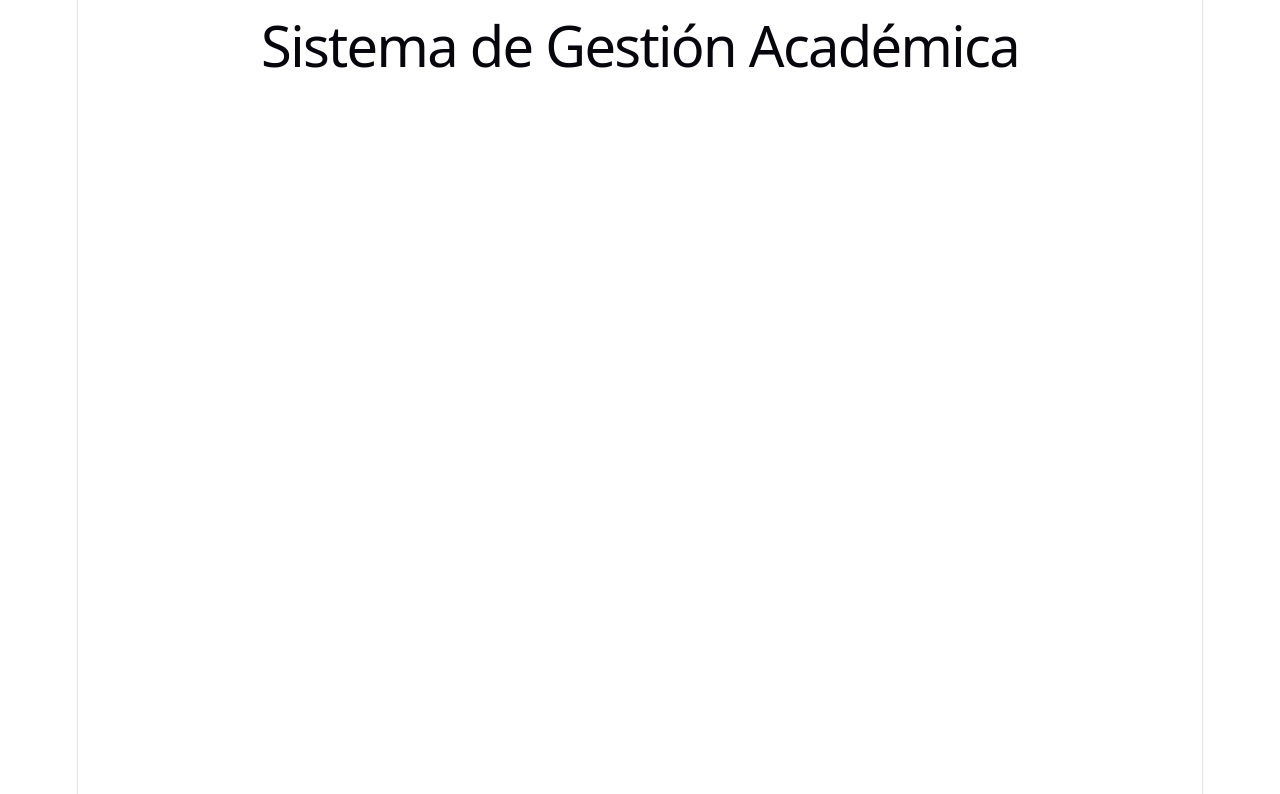
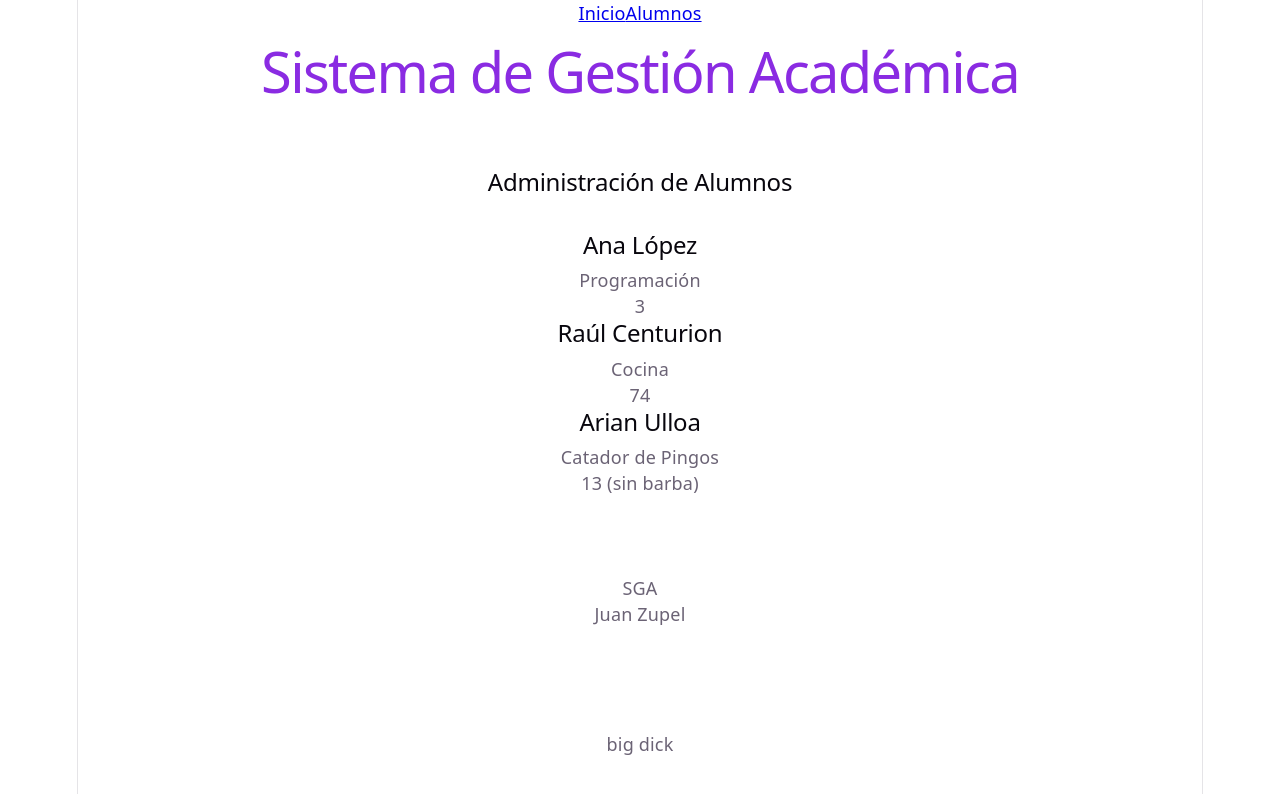
Before and after one commit to juan-zupel/SGA, a React (Vite) app in the folder frontend-react/: page / in a window 1280 px wide. Shown: the top 794 px of the page. Built offline with nearby package versions, Linux system fonts and the light colour scheme.

Commit message:
feat: primeros comandos y estructura basica de React

```diff
--- a/frontend-react/src/App.jsx
+++ b/frontend-react/src/App.jsx
@@ -1,9 +1,22 @@
+import Footer from "./components/Footer"
+import Navbar from "./components/Navbar"
+import TarjetaAlumno from "./components/TarjetaAlumno"
 import Titulo from "./components/Titulo"
 
 function App()
 {
   return (
-    <Titulo/>
+    <>
+    <Navbar/>
+    <Titulo texto = "Sistema de Gestión Académica" color = "blueviolet"/>
+    <br /><br />
+    <h2>Administración de Alumnos</h2>
+    <br />
+    <TarjetaAlumno nombre="Ana López" carrera="Programación" edad="3"/>
+    <TarjetaAlumno nombre="Raúl Centurion" carrera="Cocina" edad="74"/>
+    <TarjetaAlumno nombre="Arian Ulloa" carrera="Catador de Pingos" edad="13 (sin barba)"/>
+    <Footer/>
+    </>
   )
 }
 export default App
--- /dev/null
+++ b/frontend-react/src/components/Footer.jsx
@@ -0,0 +1,12 @@
+function Footer() {
+    return(
+        <footer>
+            <br /><br /><br />
+            <p>SGA</p>
+            <p>Juan Zupel</p>
+            <br /><br /><br /><br />
+            <p>big dick</p>
+        </footer>
+    )
+}
+export default Footer
--- /dev/null
+++ b/frontend-react/src/components/Navbar.jsx
@@ -0,0 +1,12 @@
+function Navbar() {
+    return(
+        <nav>
+            <a href="#">Inicio</a>
+            <a href="#">Alumnos</a>
+            <a href=""></a>
+            <a href=""></a>
+            <a href=""></a>
+        </nav>
+    )
+}
+export default Navbar
--- /dev/null
+++ b/frontend-react/src/components/TarjetaAlumno.jsx
@@ -0,0 +1,11 @@
+function TarjetaAlumno({nombre, carrera, edad}) {
+    return(
+        <article>
+            <h2>{nombre}</h2>
+            <p>{carrera}</p>
+            <p>{edad}</p>
+        </article>
+    )
+}
+
+export default TarjetaAlumno
--- a/frontend-react/src/components/Titulo.jsx
+++ b/frontend-react/src/components/Titulo.jsx
@@ -1,6 +1,15 @@
-function Titulo() {
+function Titulo({color, texto}) {
     return (
-        <h1>Sistema de Gestión Académica</h1>
+        <h1 style={{color: color}}> {texto} </h1>
     )
 }
-export default Titulo;
+
+// function Titulo({props}) {
+//     return (
+//         <>
+//         <h1 style={{color: props.color}}> {props.texto} </h1>
+//         <br /><br /><br /><br /><br /><br /><br /><br /><br />
+//         </>
+//     )
+// }
+export default Titulo
```
